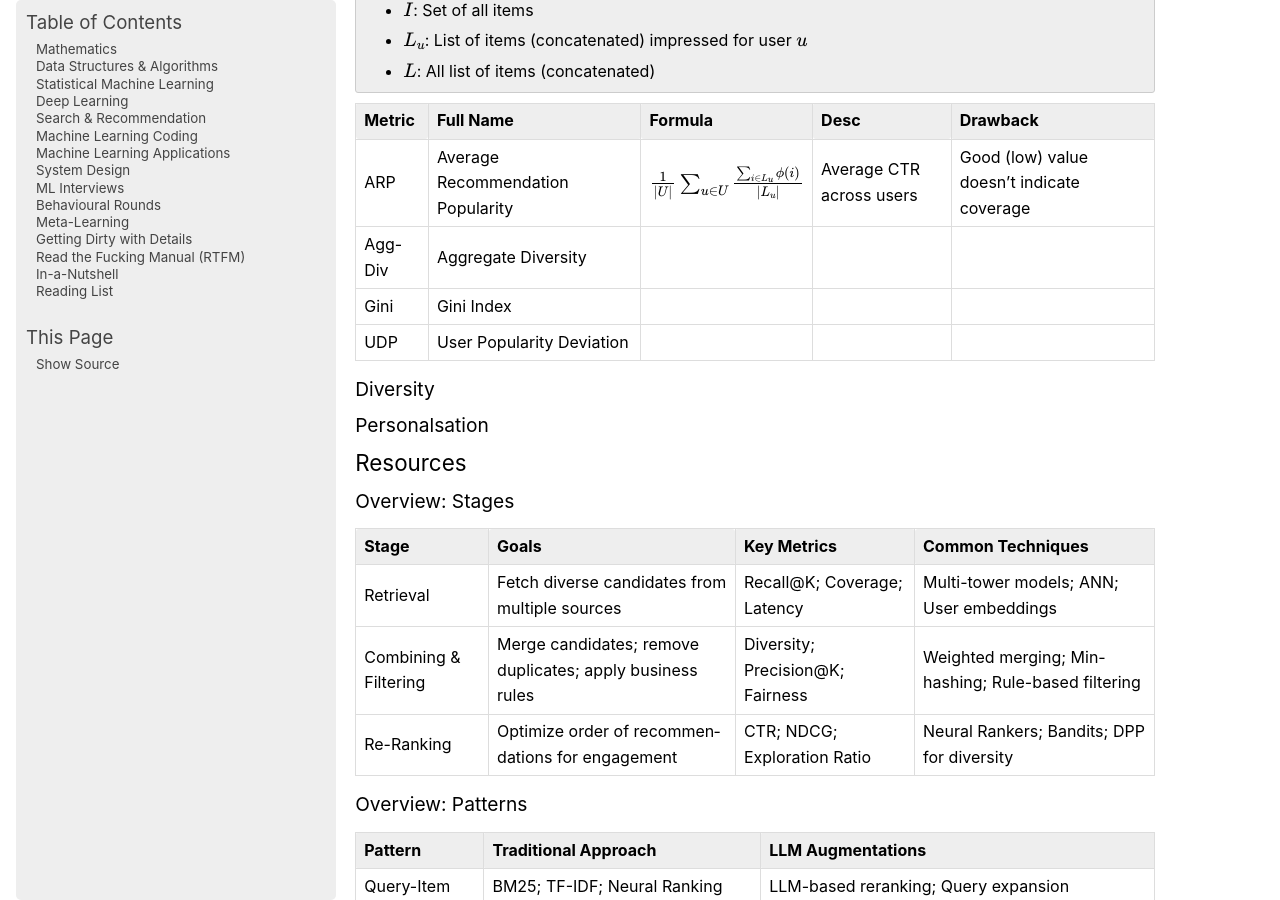
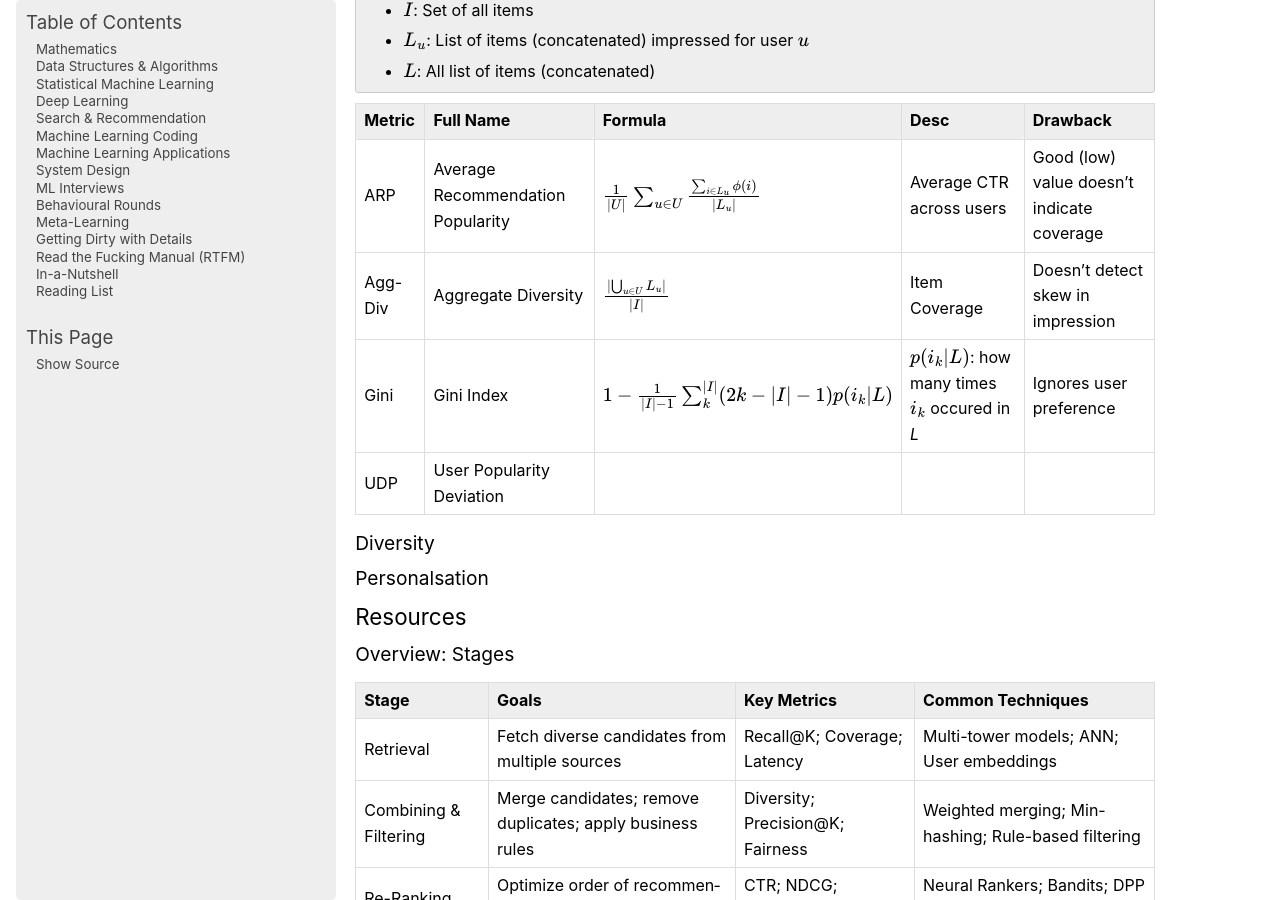
Before and after one commit to uselesstechjunks/leetcode, a Sphinx documentation site: the page built from docs/source/rank.rst, in a window 1280 px wide and 900 px high, scrolled down 1614 px. Built offline with Sphinx 7.4.7, drawn with Linux system fonts in a browser that asks for light colours.

Commit message:
Update rank.rst

```diff
--- a/docs/source/rank.rst
+++ b/docs/source/rank.rst
@@ -39,8 +39,8 @@ Popularity Bias
 	:align: center
 
 		ARP, Average Recommendation Popularity, :math:`\frac{1}{|U|}\sum_{u\in U}\frac{\sum_{i\in L_u}\phi(i)}{|L_u|}`, Average CTR across users, Good (low) value doesn't indicate coverage
-		Agg-Div, Aggregate Diversity, , ,
-		Gini, Gini Index, , ,
+		Agg-Div, Aggregate Diversity, :math:`\frac{|\bigcup_{u\in U}L_u|}{|I|}`, Item Coverage, Doesn't detect skew in impression
+		Gini, Gini Index, :math:`1-\frac{1}{|I|-1}\sum_{k}^{|I|}(2k-|I|-1)p(i_k|L)`, :math:`p(i_k|L)`: how many times :math:`i_k` occured in `L`, Ignores user preference
 		UDP, User Popularity Deviation, , ,
 
 Diversity
@@ -76,21 +76,21 @@ Overview: Common Issues
 ------------------------------------------------------------------------------------
 - General Issues in Search & Recommendation Systems
 
-	- Cold-Start Problem (Users, items)
-	- Popularity Bias & Feedback Loops
-	- Short-Term Engagement vs. Long-Term User Retention
-	- Diversity vs. Personalization Trade-Off
-	- Real-Time Personalization & Latency Trade-Offs
-	- Balancing multiple business objectives (CTR vs. fairness vs. revenue)
-	- Cross-device and cross-session personalization
-	- Privacy concerns & compliance (GDPR, CCPA)
-	- Multi-modality & cross-domain recommendation challenges
+	#. Cold-Start Problem (Users, items)
+	#. Popularity Bias & Feedback Loops
+	#. Short-Term Engagement vs. Long-Term User Retention
+	#. Diversity vs. Personalization Trade-Off
+	#. Real-Time Personalization & Latency Trade-Offs
+	#. Balancing multiple business objectives (CTR vs. fairness vs. revenue)
+	#. Cross-device and cross-session personalization
+	#. Privacy concerns & compliance (GDPR, CCPA)
+	#. Multi-modality & cross-domain recommendation challenges
 
 - Domain-Specific Issues & Their Unique Challenges
 
-	- Search-Specific Issues: Query Understanding & Intent Disambiguation
-	- E-Commerce Issues: Balancing Revenue & User Satisfaction
-	- Video & Music Streaming: Content-Length Bias in Recommendations
+	#. Search-Specific Issues: Query Understanding & Intent Disambiguation
+	#. E-Commerce Issues: Balancing Revenue & User Satisfaction
+	#. Video & Music Streaming: Content-Length Bias in Recommendations
 
 Overview: Domains
 ------------------------------------------------------------------------------------
```
